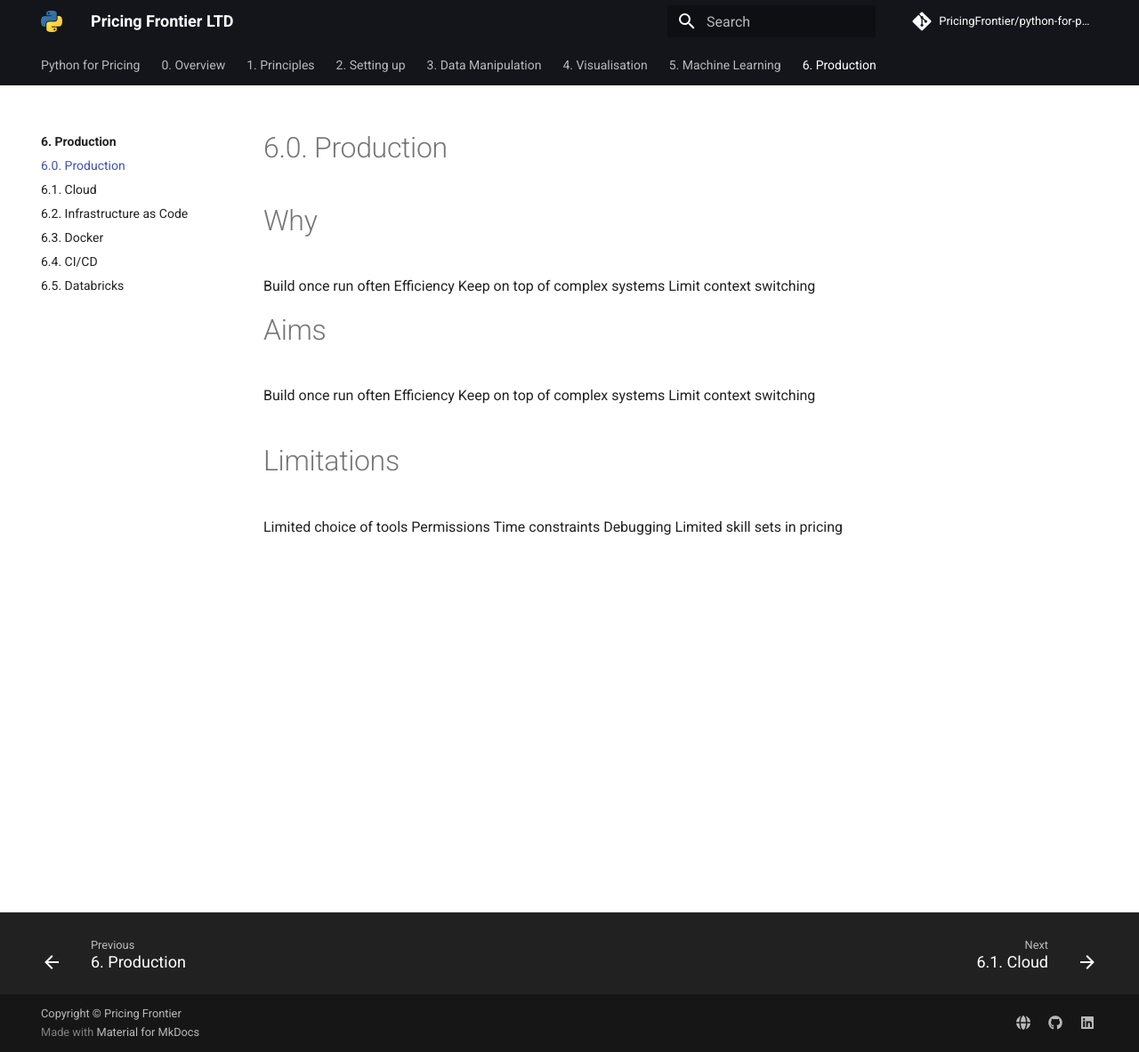
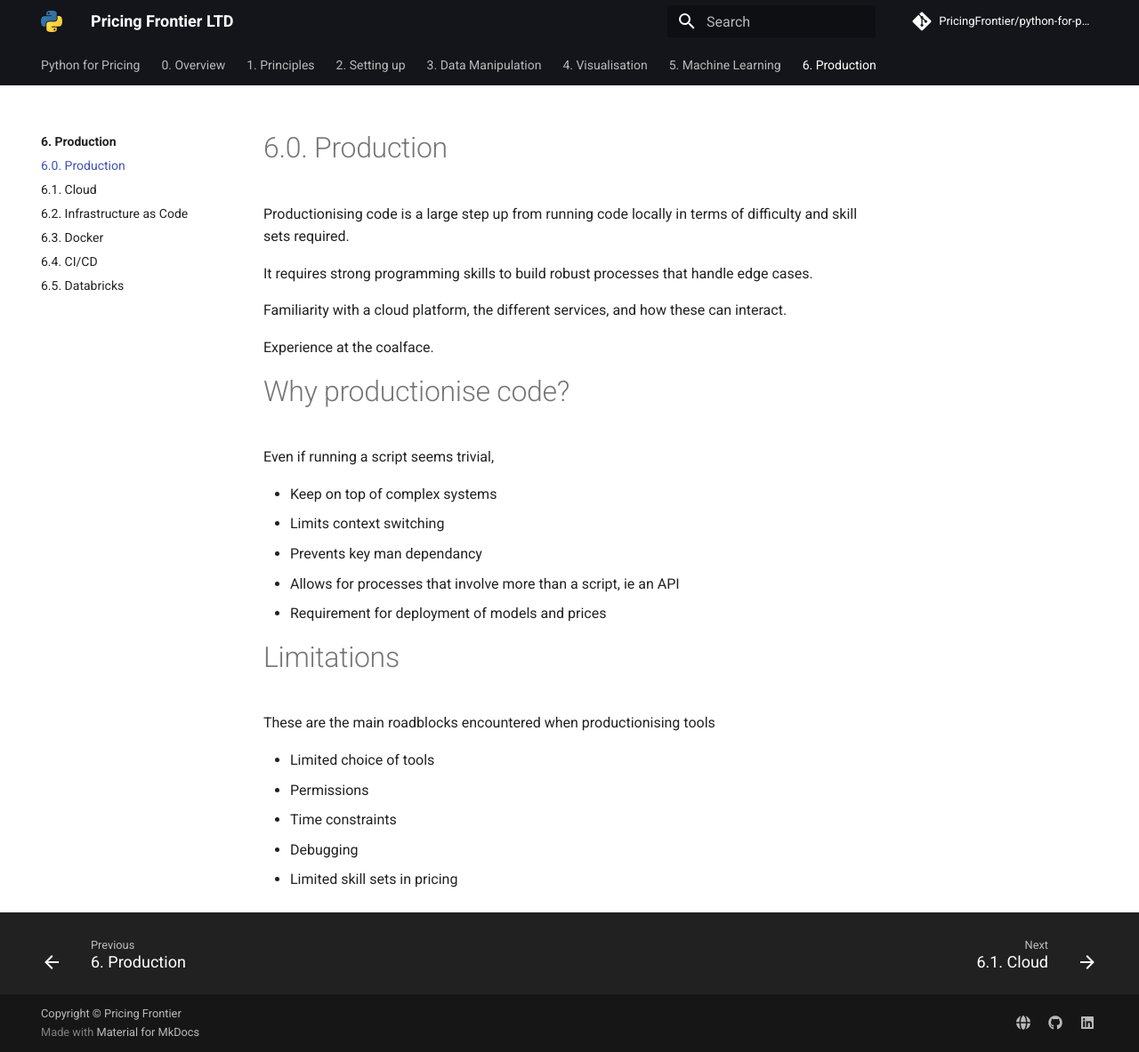
Before and after one commit to PricingFrontier/python-for-pricing-course, an MkDocs documentation site: the page built from docs/6. Production/6.0. Production.md, in a window 1280 px wide and 1183 px high. Shown: the whole window at 89% size. Built offline with MkDocs 1.6.1 and Material for MkDocs 9.7.7, drawn with Linux system fonts in a browser that asks for light colours; comment, search, counter and statistics services are not loaded.

Commit message:
Updates to production chapter

```diff
--- a/docs/6. Production/6.0. Production.md
+++ b/docs/6. Production/6.0. Production.md
@@ -1,26 +1,29 @@
 # 6.0. Production
 
-# Why
+Productionising code is a large step up from running code locally in terms of difficulty and skill sets required.
 
-Build once run often
-Efficiency
-Keep on top of complex systems
-Limit context switching
+It requires strong programming skills to build robust processes that handle edge cases.
 
-# Aims
+Familiarity with a cloud platform, the different services, and how these can interact.
 
-Build once run often
-Efficiency
-Keep on top of complex systems
-Limit context switching
+Experience at the coalface.
 
-#
+# Why productionise code?
 
+Even if running a script seems trivial,
+
+- Keep on top of complex systems
+- Limits context switching
+- Prevents key man dependancy
+- Allows for processes that involve more than a script, ie an API
+- Requirement for deployment of models and prices
 
 # Limitations
 
-Limited choice of tools
-Permissions
-Time constraints
-Debugging
-Limited skill sets in pricing
+These are the main roadblocks encountered when productionising tools
+
+- Limited choice of tools
+- Permissions
+- Time constraints
+- Debugging
+- Limited skill sets in pricing
```
Also changed, not shown: docs/3. Data Manipulation/3.1. Libraries.md (+18 -0 lines), docs/3. Data Manipulation/3.2. Syntax.md (+21 -0 lines), docs/3. Data Manipulation/3.4. Abstraction.md (deleted, +0 -20 lines), docs/3. Data Manipulation/index.md (+0 -3 lines), docs/5. Machine Learning/5.3. Deployment.md (+20 -2 lines), docs/6. Production/6.1. Cloud.md (+13 -1 lines), 1 other file.
